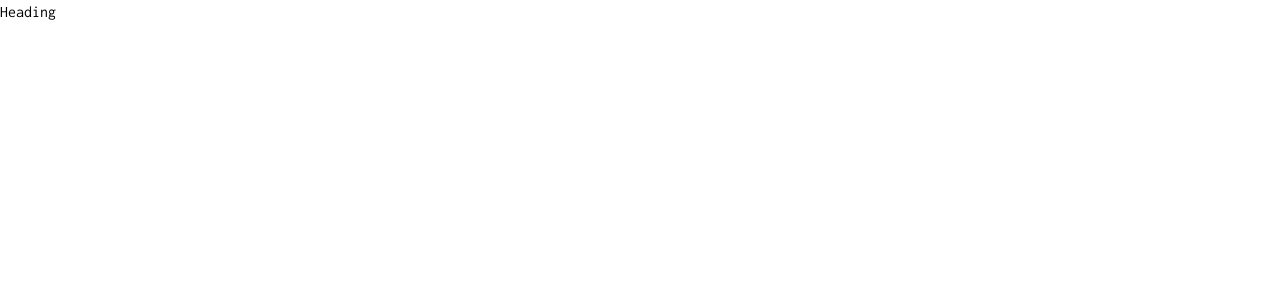
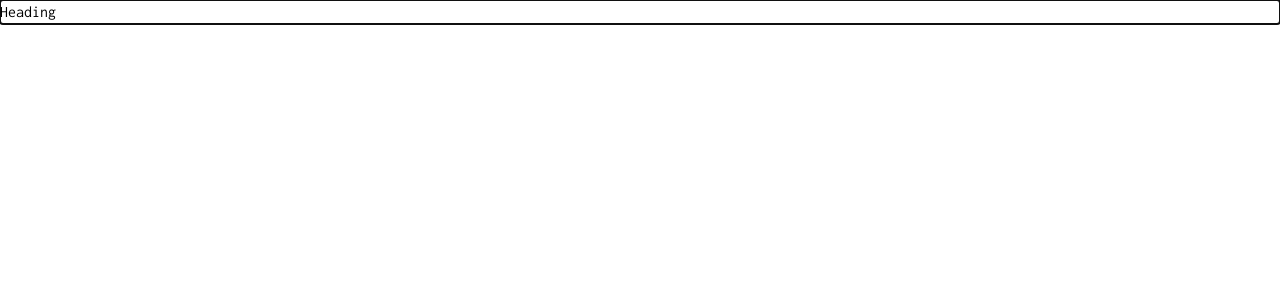
Before and after one commit to chirag3003/react-notion-like-editor, a React (Vite) app: page / in a window 1280 px wide. Shown: the top 300 px of the page. Built offline with nearby package versions, Linux system fonts and the light colour scheme.

Commit message:
added focus on new input feature

```diff
--- a/src/Editor/EditorInput.tsx
+++ b/src/Editor/EditorInput.tsx
@@ -9,7 +9,7 @@ interface EditorInputProps {
 
 function EditorInput({ value, onEnter, index, changeValue }: EditorInputProps) {
   return (
-    <div className="w-full">
+    <div className="w-full border border-gray-100 p-2 shadow input-container">
       <div
         onBeforeInput={(e) => {
           const evt = e.nativeEvent as KeyboardEvent;
@@ -23,9 +23,10 @@ function EditorInput({ value, onEnter, index, changeValue }: EditorInputProps) {
         }}
         onInput={(e) => {
           const text = e.currentTarget.textContent;
+          console.log(text)
           changeValue(index, text || "");
         }}
-        className="w-full text-5xl font-bold"
+        className="w-full text-5xl font-bold outline-none input "
         contentEditable={true}
         dangerouslySetInnerHTML={{ __html: value.value }}
       >
--- a/src/Editor/index.tsx
+++ b/src/Editor/index.tsx
@@ -1,4 +1,4 @@
-import { useState } from "react";
+import {useEffect, useState} from "react";
 import { Value } from "../types";
 import EditorInput from "./EditorInput";
 
@@ -9,6 +9,7 @@ const Editor = () => {
       value: "Heading",
     },
   ]);
+  const [focusedInput,setFocusedInput] = useState<number>(0);
 
   function onEnter(index: number) {
     const newValues = [...values];
@@ -17,11 +18,18 @@ const Editor = () => {
       value: "",
     });
     setValues(newValues);
+    setFocusedInput(index+1)
   }
   function changeValue(index: number, value: string) {
     values[index].value = value;
   }
-  console.log(values);
+
+  useEffect(() => {
+    const input = document.querySelector(`.input-container:nth-child(${focusedInput + 1}) .input`) as HTMLDivElement
+    // input?.click()
+    input?.focus()
+  }, [focusedInput]);
+
   return (
     <div
       className={
```
